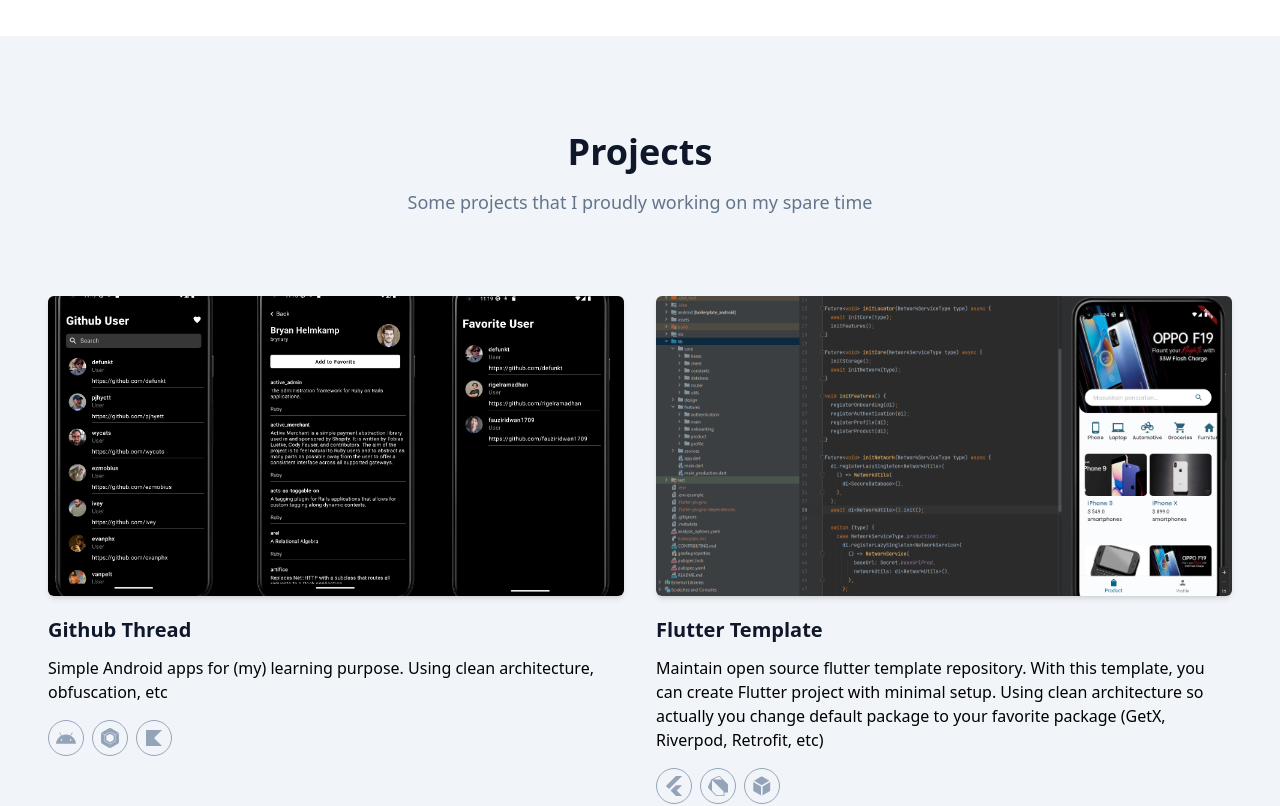
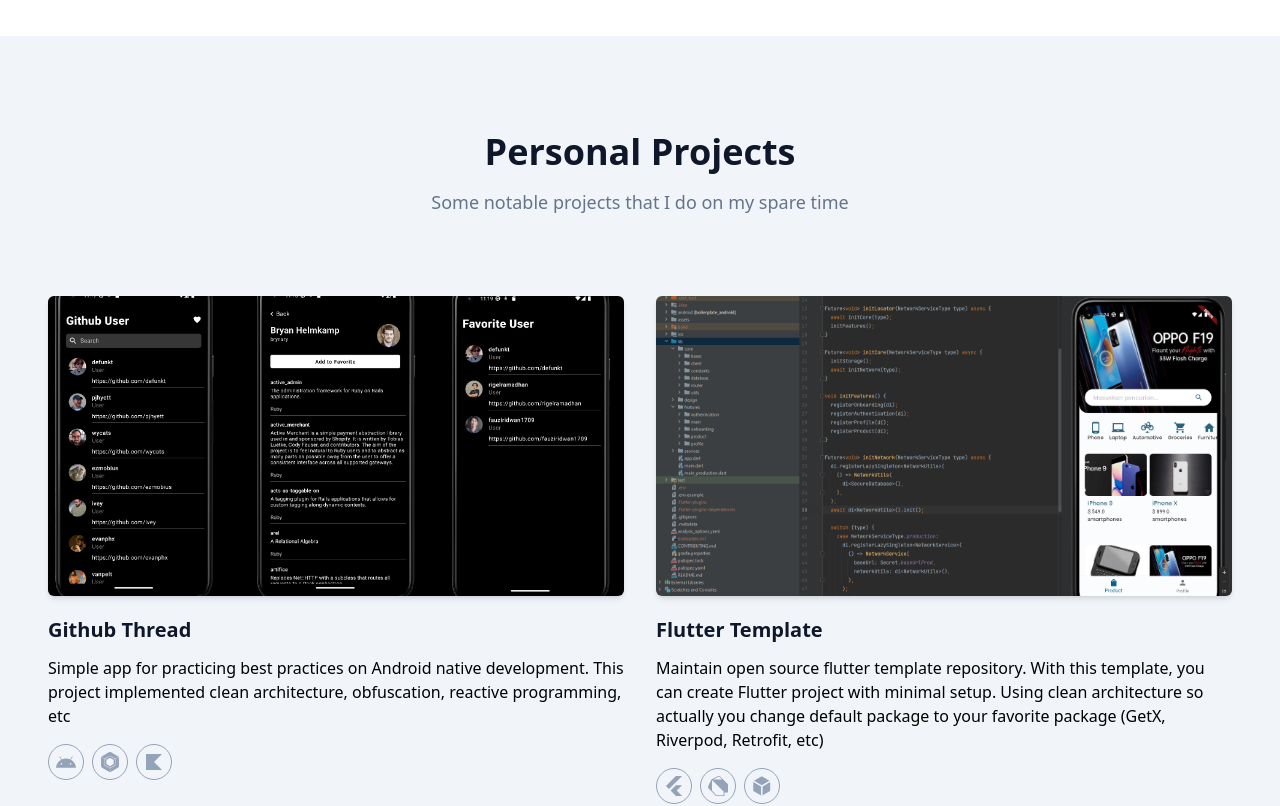
Before and after one commit to yudha-haris/profile, a Next.js app: page / in a window 1280 px wide. Shown: the part 540-1346 px from the top of the page. Built offline with nearby package versions, Linux system fonts and the light colour scheme.

Commit message:
feat: rewrite copywriting on portfolio section

```diff
--- a/components/Portfolio/PortfolioSection.js
+++ b/components/Portfolio/PortfolioSection.js
@@ -10,10 +10,10 @@
         <div className="w-full px-4">
           <div className="max-w-full mx-auto text-center mb-16">
             <h2 className="font-bold text-dark text-4xl mb-4 dark:text-white">
-              Projects
+              Personal Projects
             </h2>
             <h4 className="font-normal text-lg text-slate-500 dark:text-blue-200">
-              Some projects that I proudly working on my spare time
+              Some notable projects that I do on my spare time
             </h4>
           </div>
         </div>
@@ -21,7 +21,7 @@
           <PortfolioProjectItem
             imgUrl="/github-thread.png"
             title="Github Thread"
-            desc="Simple Android apps for (my) learning purpose. Using clean architecture, obfuscation, etc"
+            desc="Simple app for practicing best practices on Android native development. This project implemented clean architecture, obfuscation, reactive programming, etc"
             url="https://github.com/yudha-haris/github-thread"
             badges={
               <>
```
